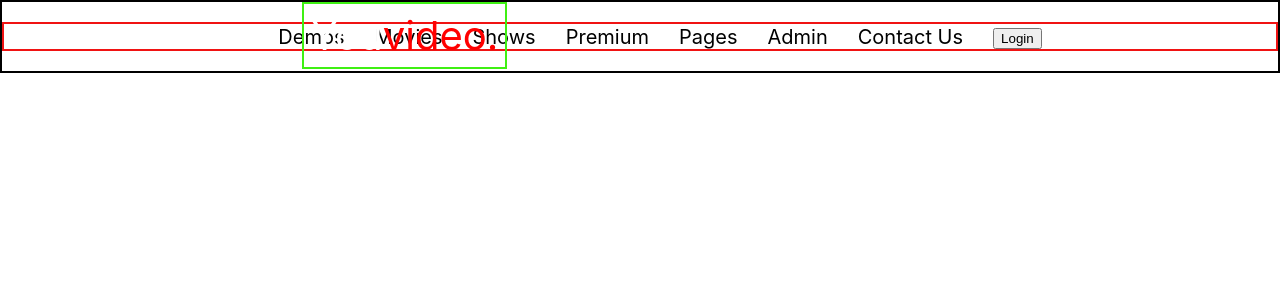
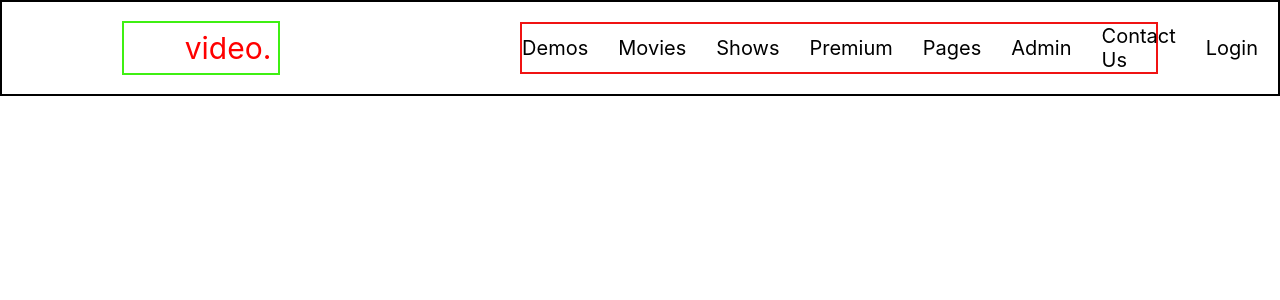
Before and after one commit to MohamedTlilii/Checkpoint-React-Hooks, a React (Create React App) app: page / in a window 1280 px wide. Shown: the top 300 px of the page. Built offline with nearby package versions, Linux system fonts and the light colour scheme.

Commit message:
almost-done

```diff
--- a/src/Components/NavBar/Style.css
+++ b/src/Components/NavBar/Style.css
@@ -1,24 +1,31 @@
 .navbar-container {
   border: 2px black solid;
+  display: flex;
+  justify-content: space-around;
+  align-items: center;
 }
 .navbar-logo {
   border: 2px rgb(63, 240, 19) solid;
   width: fit-content;
-  position: absolute;
+  /* position: absolute; */
   /* margin-top: 8px; */
-  margin-left: 300px;
+
   padding: 7px;
-  font-size: 40px;
+  font-size: 30px;
 }
 ul {
   border: 2px rgb(240, 19, 19) solid;
   display: flex;
-  justify-content: center;
+  justify-content: space-between;
   gap: 30px;
   align-items: center;
   font-size: 20px;
-  /* width: fit-content; */
+  width: 50%;
+  padding: 0;
 }
 li {
   list-style: none;
 }
+.navbar-container ul li button {
+  all: unset;
+}
```
